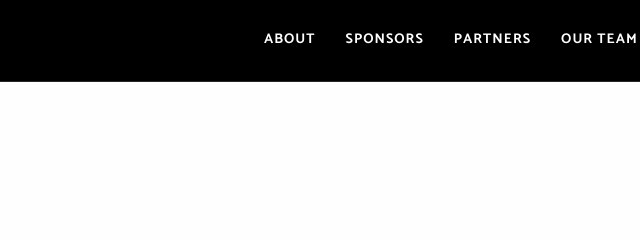
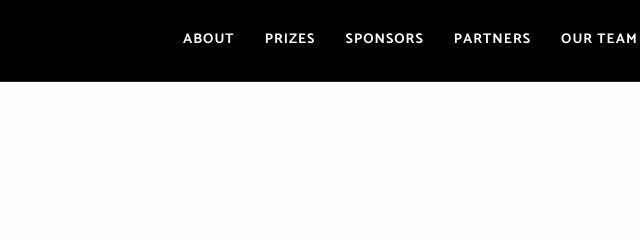
Before and after one commit to BeepLoveKarki/quantumhack-web, a plain HTML site: page contact/index.html in a window 1280 px wide. Shown: the top 240 px of the page, 349-989 px from the left. Drawn offline with Linux system fonts and the light colour scheme.

Commit message:
missing links added

```diff
--- a/contact/index.html
+++ b/contact/index.html
@@ -80,6 +80,7 @@
         <div id="navbar" class="navbar-collapse collapse col-lg-9 pull-right">
           <ul class="nav navbar-nav font-family-alt letter-spacing-1 text-uppercase font-weight-700">
             <li><a href="/" class="line-height-unset">About</a></li>
+            <li><a href="/prizes/index.html" class="line-height-unset">Prizes</a></li>
             <!-- <li><a href="/speakers/" class="line-height-unset">Speakers</a></li> -->
             <!-- <li><a href="/alumni/" class="line-height-unset">Alumni</a></li> -->
             <li><a href="/sponsors/index.html" class="line-height-unset">Sponsors</a></li>
```
Also changed, not shown: index.html (+0 -3 lines), our-team/index.html (+1 -1 lines), partners/index.html (+0 -3 lines), prizes/index.html (+0 -1 lines), sponsors/index.html (+0 -2 lines).
